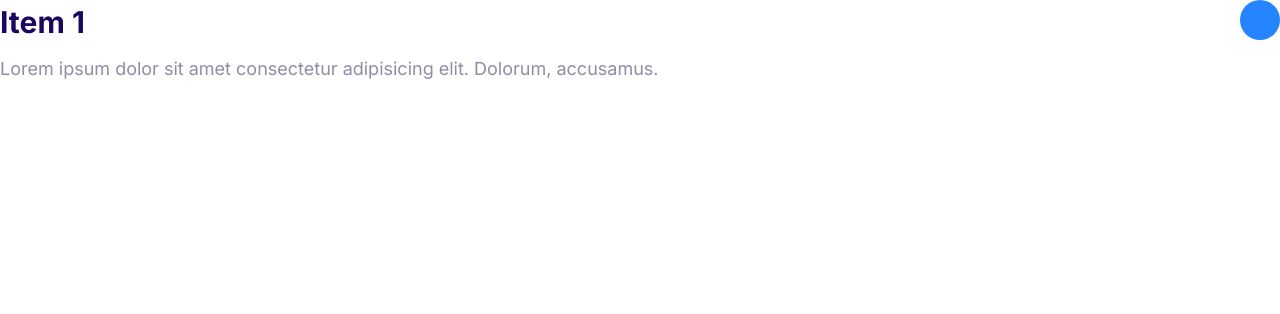
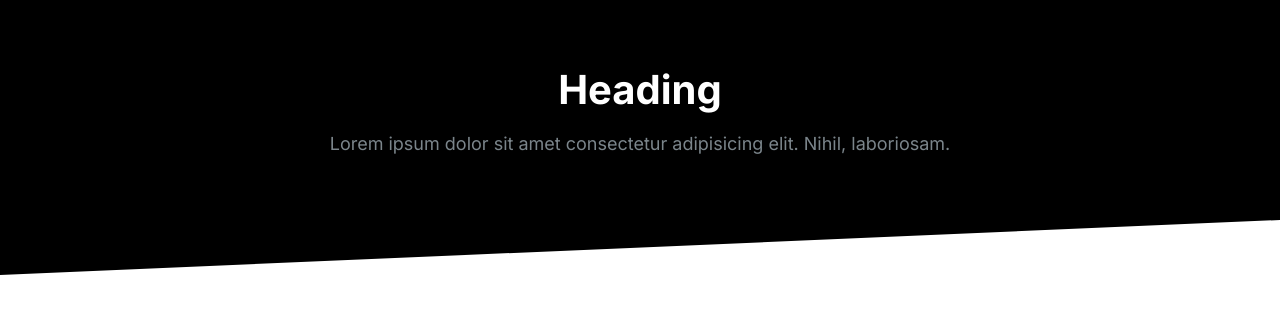
Before and after one commit to codewithsani/sanify, a plain HTML site: page index.html in a window 1280 px wide. Drawn offline with Linux system fonts and the light colour scheme.

Commit message:
build the block components.

```diff
--- a/css/styles.css
+++ b/css/styles.css
@@ -570,3 +570,40 @@ a {
   max-height: 100vh;
   opacity: 1;
 }
+/* Blocks */
+.block {
+  --padding-vertical: 6rem;
+  padding: var(--padding-vertical) 2rem;
+}
+
+.block__header {
+  text-align: center;
+}
+
+.block__heading {
+  margin-top: 0;
+}
+
+.block--dark {
+  background: #000;
+  color: #7b858b;
+}
+
+.block--dark .block__heading {
+  color: #fff;
+}
+
+.block--skewed-right {
+  padding-bottom: calc(var(--padding-vertical) + 4rem);
+  clip-path: polygon(0% 0%, 100% 0%, 100% 100%, 0% 80%);
+}
+
+.block--skewed-left {
+  padding-bottom: calc(var(--padding-vertical) + 4rem);
+  clip-path: polygon(0% 0%, 100% 0%, 100% 80%, 0% 100%);
+}
+
+.container {
+  max-width: 1140px;
+  margin: 0 auto;
+}
--- a/index.html
+++ b/index.html
@@ -15,18 +15,14 @@
     <link rel="stylesheet" href="css/styles.css" />
   </head>
   <body>
-    <div class="collapsible collapsible--expanded">
-      <header class="collapsible__header">
-        <h2 class="collapsible__heading">Item 1</h2>
-        <svg class="icon icon--primary collapsible__chevron">
-          <use xlink:href="images/sprite.svg#chevron"></use>
-        </svg>
+    <section class="block block--dark block--skewed-left">
+      <header class="block__header">
+        <h2 class="block__heading">Heading</h2>
+        <p>
+          Lorem ipsum dolor sit amet consectetur adipisicing elit. Nihil,
+          laboriosam.
+        </p>
       </header>
-      <div class="collapsible__content">
-        Lorem ipsum dolor sit amet consectetur adipisicing elit. Dolorum,
-        accusamus.
-      </div>
-    </div>
-    <script src="js/main"></script>
+    </section>
   </body>
 </html>
```
Also changed, not shown: components/blocks.html (added, +9 -0 lines), components/collapsibles.html (+1 -1 lines).
